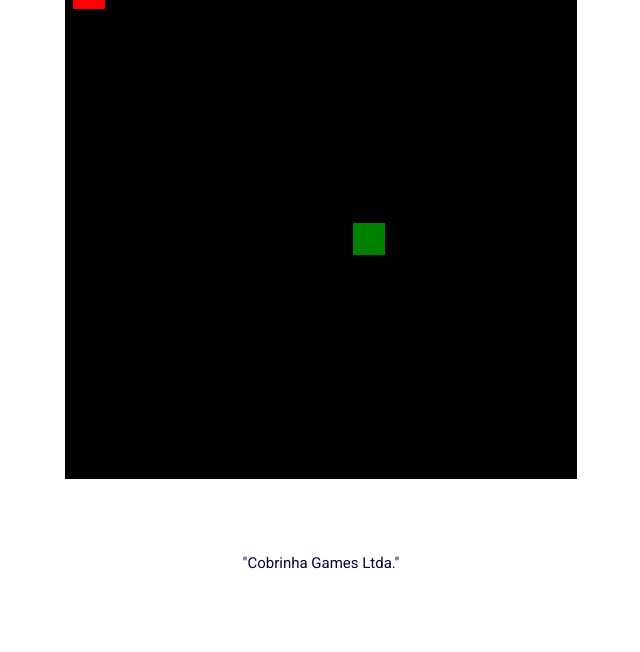
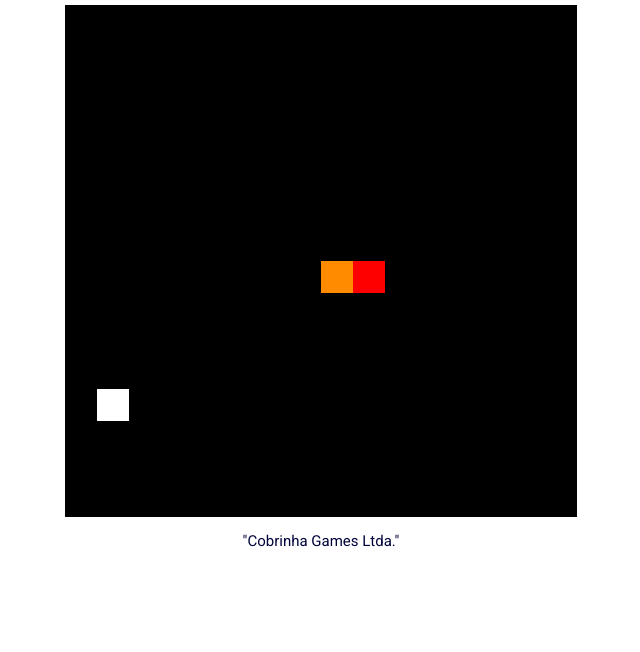
Before and after one commit to julien-vaz/FullstackHealth-SnakeGame, a plain HTML site: page SnakeGame/index.html in a window 1280 px wide. Shown: the part 148-800 px from the top of the page, without its empty margins (295-935 px from the left). Drawn offline with Linux system fonts and the light colour scheme.

Commit message:
Bugs corrigidos e coloração da snake implementada

```diff
--- a/SnakeGame/index.html
+++ b/SnakeGame/index.html
@@ -12,7 +12,7 @@
         <title>Snake Game</title>
     </head>
     <body>
-        <h1>{Game}</h1>
+        <h1>{Snake Game}</h1>
         <canvas id="snake" width="512" height="512"></canvas>
 
         <footer>
--- a/SnakeGame/scripts/script.js
+++ b/SnakeGame/scripts/script.js
@@ -45,7 +45,12 @@ let direction = "right";
 /*
 F. É um objeto de coordenadas aleatórias;
 */
-let food;
+let food = new Segment(Math.floor(Math.random() * 16) * box, Math.floor(Math.random() * 16) * box);
+
+/*
+G. Array de cores para criar o efeito arco íris
+*/
+const colors = ["red", "darkorange", "yellow", "chartreuse", "lightskyblue", "blueviolet", "violet"];
 
 /*
 Precisamos de uma função chamada "createBG" -- criar background --  que desenha nosso quadro do game.
@@ -68,7 +73,13 @@ Crie uma função chamada "createSnake". Esta funçao é responsável por gerar
  */
 function createSnake() {
     for (i = 0; i < snake.length; i++) {
-        context.fillStyle = "green";
+        let colorIndex;
+        if (i > 6) {
+            colorIndex = i % 7;
+        } else {
+            colorIndex = i;
+        }
+        context.fillStyle = colors[colorIndex];
         context.fillRect(snake[i].x, snake[i].y, box, box);
     }
 }
@@ -80,8 +91,7 @@ O jogo demanda uma funcionalidade que "renderize" também o "food".
  preciamos definir a coloração do contexto (fillStyle) e desenhá-lo em formato retangular (fillRect).
  */
 function createFood() {
-    food = new Segment(Math.floor(Math.random() * 16 * box), Math.floor(Math.random() * 16 * box));
-    context.fillStyle = "red";
+    context.fillStyle = "white";
     context.fillRect(food.x, food.y, 32, 32);
 };
 
@@ -99,10 +109,10 @@ A cobrinha vai andar, certo?
  Lembre-se, a partir desse input evento que vamos verificar qual é a tecla, portando, direção, precisamos tomar decisão de pra onde a cobrinha vai andar.
 */
 function update(event) {
-    if (event.keyCode = 37 && direction != "right") { direction = "left" };
-    if (event.keyCode = 38 && direction != "down") { direction = "up" };
-    if (event.keyCode = 39 && direction != "left") { direction = "right" };
-    if (event.keyCode = 40 && direction != "up") { direction = "down" };
+    if (event.keyCode == 37 && direction != "right") direction = "left";
+    if (event.keyCode == 38 && direction != "down") direction = "up";
+    if (event.keyCode == 39 && direction != "left") direction = "right";
+    if (event.keyCode == 40 && direction != "up") direction = "down";
 };
 
 /*
@@ -138,33 +148,27 @@ Se nenhum dos eixos estiver se tocando, segue o o jogo!
 Logo após esse loop, invoque as funções: createBG, createSnake, createFood em sequencia.
 */
 function startGame() {
-    if (snake[0].x > 15 * box && direction == "right") snake[0].x = 0;
-    if (snake[0].x < 0 && direction == 'left') snake[0].x = 16 * box;
-    if (snake[0].y > 15 * box && direction == "down") snake[0].y = 0;
-    if (snake[0].y < 0 && direction == 'up') snake[0].y = 16 * box;
+    if (snake[0].x > 15 * box) snake[0].x = 0;
+    if (snake[0].x < 0) snake[0].x = 16 * box;
+    if (snake[0].y > 15 * box) snake[0].y = 0;
+    if (snake[0].y < 0) snake[0].y = 16 * box;
 
-    for (i = 0; i < snake.length; i++) {
-        for (j = 0; j < snake.length; j++) {
-            if (i == j) {
-                continue;
-            }
+    for (i = 1; i < snake.length; i++) {
         if (
-                (snake[i].x + box < snake[j].x)
+            (snake[0].x + box - 1 < snake[i].x)
             ||
-                (snake[i].x > snake[j].x + box)
+            (snake[0].x > snake[i].x + box - 1)
             ||
-                (snake[i].y + box < snake[j].y)
+            (snake[0].y + box - 1 < snake[i].y)
             ||
-                (snake[i].y > snake[j].y + box)
+            (snake[0].y > snake[i].y + box - 1)
         ) {
             continue;
         } else {
             alert("Game over");
-                clearInterval();
-            }
-        }
-
-    }
+            clearInterval(game);
+        };
+    };
     createBG(context);
     createSnake();
     createFood();
@@ -204,26 +208,25 @@ ao final dessa parte criamos uma nova peça pra ser a cbaeça da cobra. "newHead
 
     E adicionamoa-as a primeira posição da array snake.
     */
-    for (i = 0; i < snake.length; i++) {
+    let newHead = new Segment(snakeX, snakeY);
     if (
-            (snake[i].x + box < food.x)
+        (snakeX + box - 1 < food.x)
         ||
-            (snake[i].x > food.x + box)
+        (snakeX > food.x + box - 1)
         ||
-            (snake[i].y + box < food.y)
+        (snakeY + box - 1 < food.y)
         ||
-            (snake[i].y > food.y + box)
+        (snakeY > food.y + box - 1)
     ) {
         snake.pop();
     } else {
+        food.x = Math.floor(Math.random() * 16) * box;
+        food.y = Math.floor(Math.random() * 16) * box;
         createFood();
-        }
-        let newHead = new Segment(snakeX, snakeY);
-        snake.unshift(newHead);
-    }
 
     };
-
+    snake.unshift(newHead);
+};
 /*
 Crie um eventLisneter para o evento de 'keydown' e configure seu callback para executar a função update.
 
--- a/SnakeGame/style.css
+++ b/SnakeGame/style.css
@@ -8,14 +8,9 @@ body {
     flex-direction: column;
     justify-content: center;
     align-items: center;
-    background-color:#ffffff;
+    background-color: #ffffff;
     color: #00043b;
     font-family: 'Press Start 2P', cursive;
-}
-
-
-canvas {
-    margin-bottom: 50px;
 }
 
 
@@ -26,8 +21,7 @@ footer {
     flex-direction: column;
     text-align: center;
     font-size: 15px;
-    margin-top: 25px;
-    margin-bottom: 15px;
+    margin-top: 15px;
     font-family: 'Roboto', sans-serif;
 }
 
```
Lines whose indentation alone changed are shown as unchanged.
